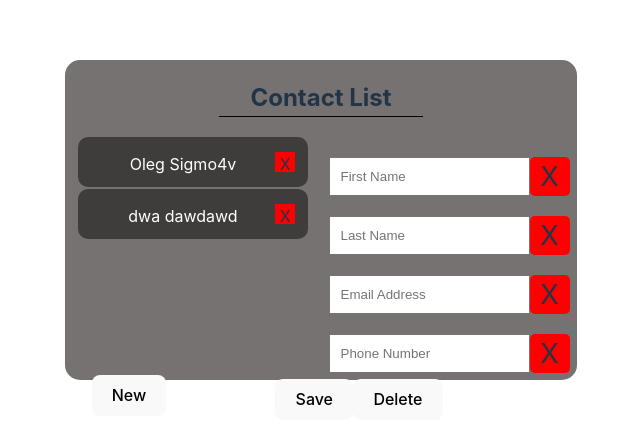
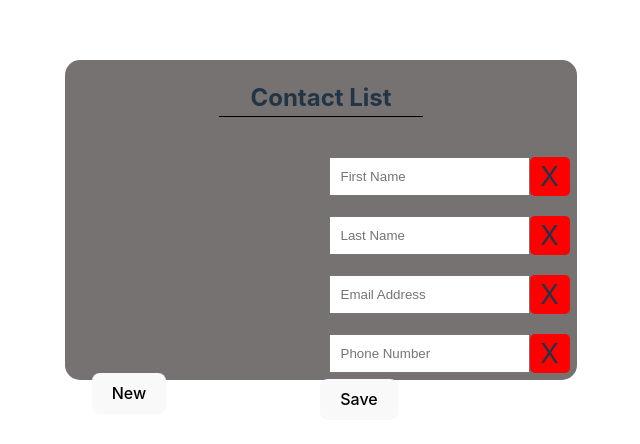
Before and after one commit to Ragy4a/Contact-List-Redux, a React (Vite) app: page / in a window 1280 px wide. Shown: the part 180-624 px from the top of the page, without its empty margins (319-959 px from the left). Built offline with nearby package versions, Linux system fonts and the light colour scheme; data requests are answered from the project's data file.

Commit message:
Production

```diff
--- a/db.json
+++ b/db.json
@@ -1,18 +1,3 @@
 {
-  "contacts": [
-    {
-      "id": "42423423423423",
-      "fName": "Oleg",
-      "lName": "Sigmo4v",
-      "email": "sgimoawd@Gmailc.mo",
-      "phone": "234235345345"
-    },
-    {
-      "fName": "dwa",
-      "lName": "dawdawd",
-      "email": "",
-      "phone": "",
-      "id": "RX73D9T"
-    }
-  ]
+  "contacts": []
 }
--- a/src/components/Form/Form.jsx
+++ b/src/components/Form/Form.jsx
@@ -24,10 +24,8 @@ const Form = () => {
 
   const onContactDelete = (event) => {
     event.preventDefault()
-    api.delete(`/contacts/${id}`)
-      .then(({ data }) => dispatch(deleteContact(id)))
-      .catch(error => `Can not to delete contact: ${error}`)
-    setContact(createEmptyContact());
+    api.delete(`/contacts/${contact.id}`)
+    dispatch(deleteContact(contact.id))
   }
 
   const onClearInput = (event) => {
@@ -50,13 +48,13 @@ const Form = () => {
     } else {
       api.put(`/contacts/${contact.id}`, contact)
         .then(({ data }) => {
+          console.log(data)
           dispatch(updateContact(data))
           setContact(createEmptyContact())
         })
     }
   }
 
-  const isEditing = contact.id !== null;
   return (
     <>
         <form onSubmit={onFormSubmit}>
@@ -110,7 +108,7 @@ const Form = () => {
             </div>
             <div className="btn-container">
                 <button type='submit'>Save</button>
-                {isEditing && (
+                {contact.id && (
                   <button onClick={onContactDelete}>Delete</button>
                 )}
             </div>
--- a/src/components/Item/Item.jsx
+++ b/src/components/Item/Item.jsx
@@ -14,8 +14,7 @@ const Item = ({ contact }) => {
 
   const onDelete = (id) => {
     api.delete(`/contacts/${id}`)
-      .then(({ data }) => dispatch(deleteContact(id)))
-      .catch(error => `Can not to delete contact: ${error}`)
+    dispatch(deleteContact(id))
   }
 
   return (
--- a/src/components/List/List.jsx
+++ b/src/components/List/List.jsx
@@ -2,7 +2,7 @@ import React, { useEffect } from 'react';
 import Item from '../Item/Item';
 import './List.css';
 import { useDispatch, useSelector } from 'react-redux';
-import { addNewContact, getContacts } from '../../store/actions/contactsActions';
+import { addNewContact, createContact, getContacts } from '../../store/actions/contactsActions';
 import api from '../../api/contacts-service'
 
 const List = () => {
@@ -11,17 +11,15 @@ const List = () => {
   const dispatch = useDispatch()
 
   useEffect(() => {
-    api.get('/contacts/')
-    .then(({ data }) => dispatch(getContacts(data)))
+    api.get('/contacts')
+    .then(({ data }) => {
+      dispatch(getContacts(data))
+    })
     .catch(error => `Error to achive contacts: ${error}`)
-  }, [dispatch])
+  }, [getContacts])
 
-  const onAddContact = (contact) => {
-    api.post('/contacts/', contact)
-    .then(({ data }) => {
-      dispatch(addNewContact(data))
-    })
-    .catch(error => console.error('Error creating a new contact: ', error));
+  const onAddContact = () => {
+    dispatch(createContact())
   }
 
 
@@ -35,7 +33,7 @@ const List = () => {
             />
           ))}
       </div>
-      <button id='create-new' onClick={() => onAddContact}>New</button>
+      <button id='create-new' onClick={onAddContact}>New</button>
     </div>
   );
 }
--- a/src/store/actions/contactsActions.js
+++ b/src/store/actions/contactsActions.js
@@ -1,8 +1,7 @@
 import { CONTACT_TYPES } from "./actionTypes";
 
-export const createContact = (contact) => ({
+export const createContact = () => ({
     type: CONTACT_TYPES.CREATE_CONTACT,
-    payload: contact,
 })
 
 export const addNewContact = (contact) => ({
--- a/src/store/reducers/contactsReducer.js
+++ b/src/store/reducers/contactsReducer.js
@@ -11,12 +11,12 @@ export default function contactReducer (state = initialState, { type, payload })
         case CONTACT_TYPES.CREATE_CONTACT:
             return {
                 ...state,
-                contacts: [...state.contacts, payload],
                 editingContact: createEmptyContact(),
             }
         case CONTACT_TYPES.ADD_NEW_CONTACT:
             return {
                 ...state,
+                contacts: [...state.contacts, payload],
                 editingContact: createEmptyContact(),
             };
         case CONTACT_TYPES.DELETE_CONTACT:
```
